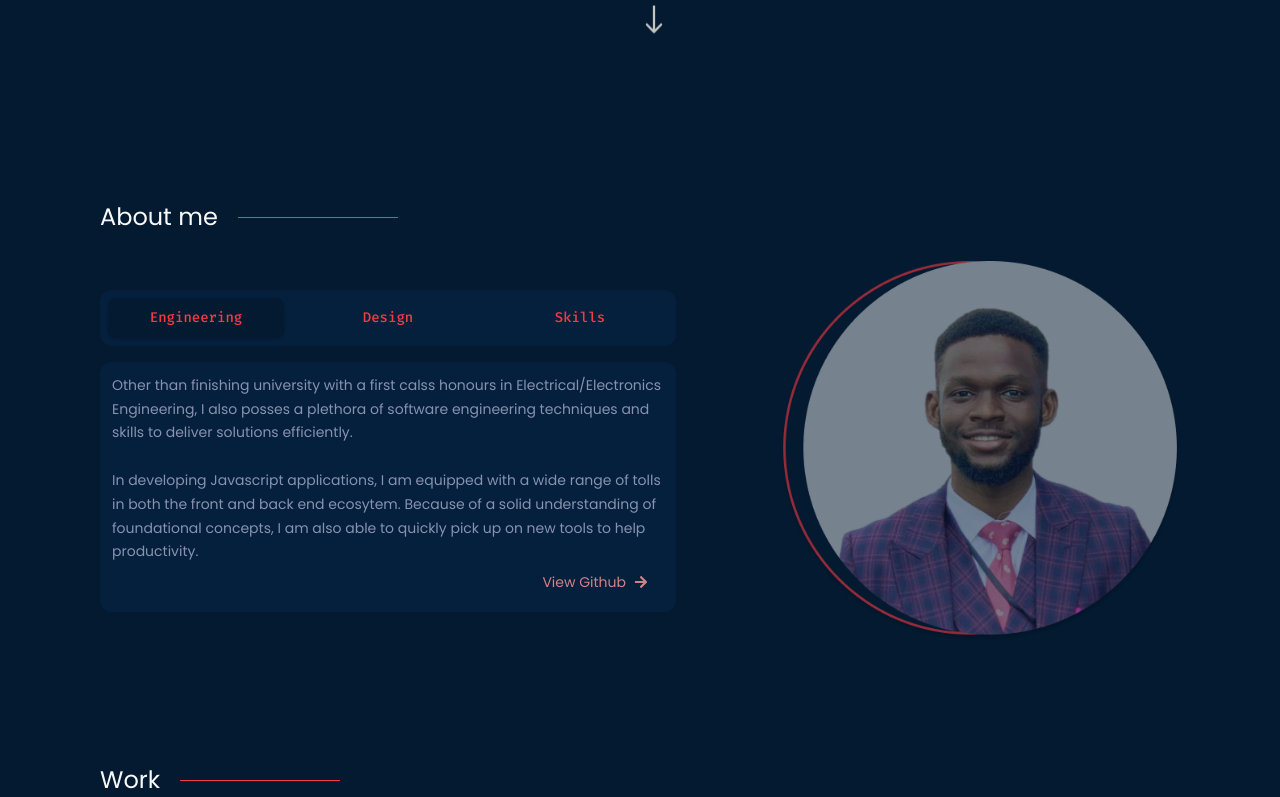
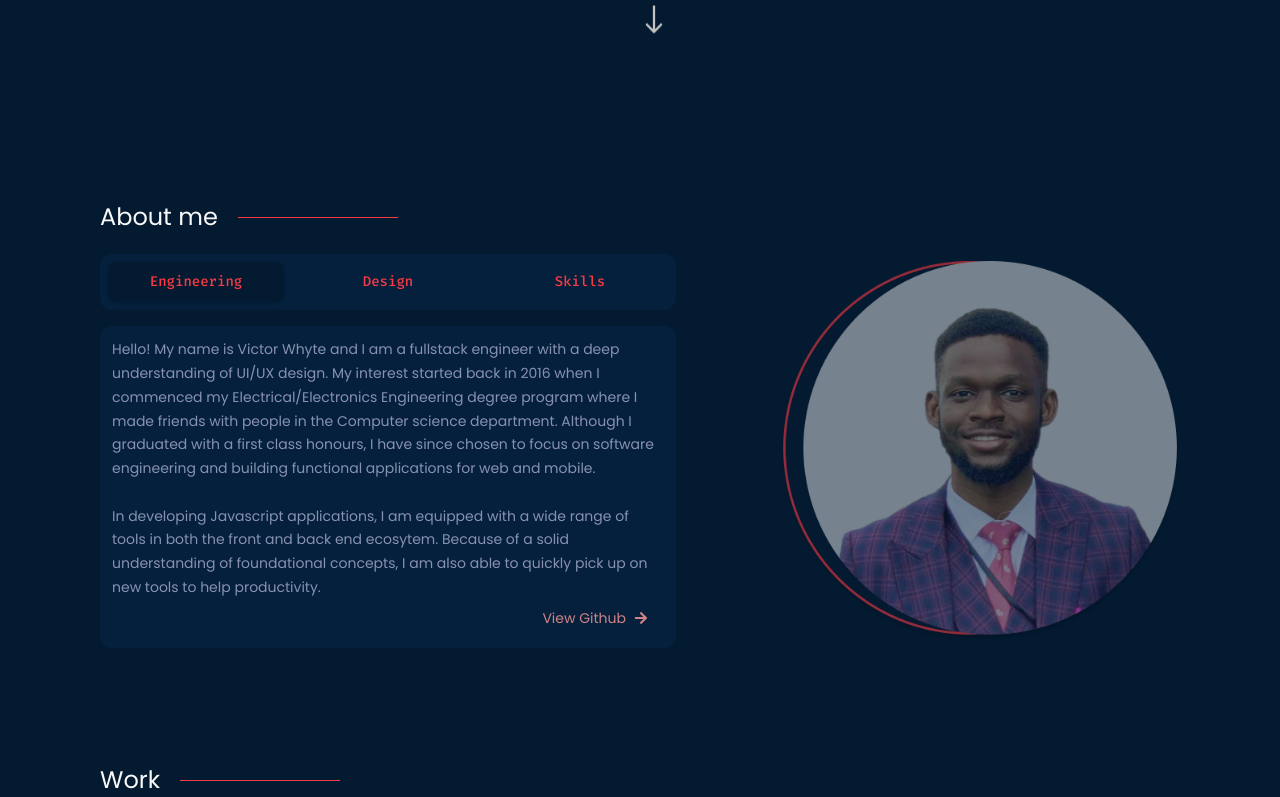
Before and after one commit to thevictorwhyte/portfolext, a Next.js app: page / in a window 1280 px wide. Shown: the part 712-1509 px from the top of the page. Built offline with nearby package versions, Linux system fonts and the light colour scheme.

Commit message:
edited text for about me section

```diff
--- a/components/About.js
+++ b/components/About.js
@@ -13,17 +13,24 @@ function About({ sectionRef }) {
   let [categories] = useState({
     Engineering: {
       text: (
-        <p className="font-poppins font-normal text-sm xl:text-md leading-[170%]">
-          Other than finishing university with a first calss honours in
-          Electrical/Electronics Engineering, I also posses a plethora of
-          software engineering techniques and skills to deliver solutions
-          efficiently. <br />
+        <div className="font-poppins font-normal text-whitetwo text-sm xl:text-md leading-[170%]">
+          <p>
+            Hello! My name is Victor Whyte and I am a fullstack engineer with a
+            deep understanding of UI/UX design. My interest started back in 2016
+            when I commenced my Electrical/Electronics Engineering degree
+            program where I made friends with people in the Computer science
+            department. Although I graduated with a first class honours, I have
+            since chosen to focus on software engineering and building
+            functional applications for web and mobile.
+          </p>
           <br />
-          In developing Javascript applications, I am equipped with a wide range
-          of tolls in both the front and back end ecosytem. Because of a solid
-          understanding of foundational concepts, I am also able to quickly pick
-          up on new tools to help productivity.
-        </p>
+          <p>
+            In developing Javascript applications, I am equipped with a wide
+            range of tools in both the front and back end ecosytem. Because of a
+            solid understanding of foundational concepts, I am also able to
+            quickly pick up on new tools to help productivity.
+          </p>
+        </div>
       ),
       buttonUrl: "https://github.com/thevictorwhyte",
       buttonText: "View Github",
@@ -33,21 +40,56 @@ function About({ sectionRef }) {
         <p className="font-poppins font-normal text-sm xl:text-md leading-[170%]">
           It's human instinct to always judge a book by its cover. That is why a
           product is only as good as how it looks and feels to a user. This was
-          the rason I decided to broaden my knowledge on design principles and
+          the reason I decided to broaden my knowledge on design principles and
           techniques to give me an edge in the tech industry. <br />
           <br />
-          Thanks to the grow with Google foundation, I was able to pursue their
-          Google UX design certification program. I continue to apply the
-          knowlege gained like wire framing and user research into my
-          development and design process.
+          Thanks to the grow with Google foundation, I was able to pursue a
+          Google UX design certification. I continue to apply the knowledge
+          gained during the period of the program, e.g. wire framing and user
+          research, into my development and design process.
         </p>
       ),
-      buttonUrl: "https://github.com/thevictorwhyte",
+      buttonUrl: "https://dribbble.com/thevictorwhyte",
       buttonText: "View Dribbble",
     },
     Skills: {
-      text: "Lorem ipsum dolor sit amet, consectetur adipiscing elit. Felis at mi massa nunc rhoncus egestas sapien. Enim dui blandit nullam suscipit. Pharetra, arcu, pharetra, diam at tellus. Suspendisse At facilisi lorem aliquet sed. Vitae dictumst dui dui sed venenatis vel. Nullam mauris in porttitor consectetur lacus, maecenas quam. Leo, at a dui euismod. At quis purus pellentesque at massa ac.",
-      buttonUrl: "https://github.com/thevictorwhyte",
+      text: (
+        <div className="font-poppins font-normal text-whitetwo text-md xl:text-md leading-[170%] flex justify-between">
+          <div>
+            <span className="font-fira text-secondary">Front-end</span>
+            <ul>
+              <li>HTML</li>
+              <li>CSS</li>
+              <li>JavaScript</li>
+              <li>ReactJs</li>
+              <li>React Native</li>
+            </ul>
+          </div>
+
+          <div>
+            <span className="font-fira text-secondary">Back-end:</span>
+            <ul>
+              <li>Node</li>
+              <li>Express</li>
+              <li>Firebase</li>
+              <li>GraphQL</li>
+              <li>MongoDB</li>
+            </ul>
+          </div>
+
+          <div>
+            <span className="font-fira text-secondary">Design & Tools:</span>
+            <ul>
+              <li>Figma</li>
+              <li>Heroku</li>
+              <li>Vercel</li>
+              <li>UX design</li>
+              <li>Product design</li>
+            </ul>
+          </div>
+        </div>
+      ),
+      buttonUrl: "https://www.linkedin.com/in/thevictorwhyte/",
       buttonText: "View LinkedIn",
     },
   });
--- a/components/Hero.js
+++ b/components/Hero.js
@@ -42,7 +42,7 @@ function Hero() {
         </span> */}
         <p className="text-[#8892B0] text-[16px] lg:text-[18px] font-poppins mt-6 w-[80vw] md:w-[60vw] lg:w-fit lg:max-w-xl">
           I’m a <span className="text-secondary">design minded</span> full stack
-          developer with a focus on creating usable and aesthetically pleasing
+          engineer with a focus on creating usable and aesthetically pleasing
           products.
         </p>
         <div className="flex space-x-4 mt-10">
```
